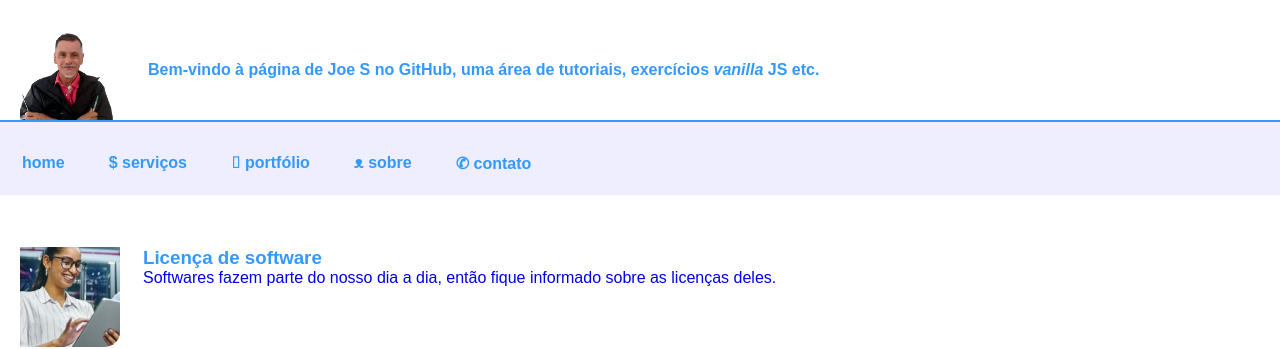
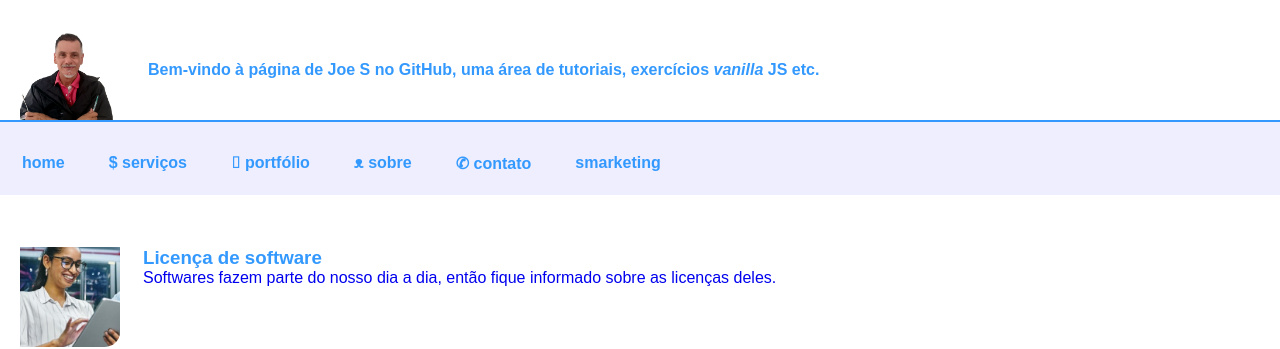
Before and after one commit to Joesynth/joesynth.github.io, a Jekyll site: the page built from index.html, in a window 1280 px wide and 900 px high. Shown: the top 349 px of the window. Built offline with Jekyll 4.4.1, drawn with Linux system fonts in a browser that asks for light colours.

Commit message:
Update default.html

```diff
--- a/_layouts/default.html
+++ b/_layouts/default.html
@@ -25,6 +25,7 @@
             <li><a href="quem.html">⌷ portfólio</a></li>
             <li><a href="quem.html">ᴥ sobre</a></li>
             <li><a href="contato.html">✆ contato</a></li>
+            <li><a href="contato.html">smarketing</a></li>
         </ul>
     </nav>
 
```
